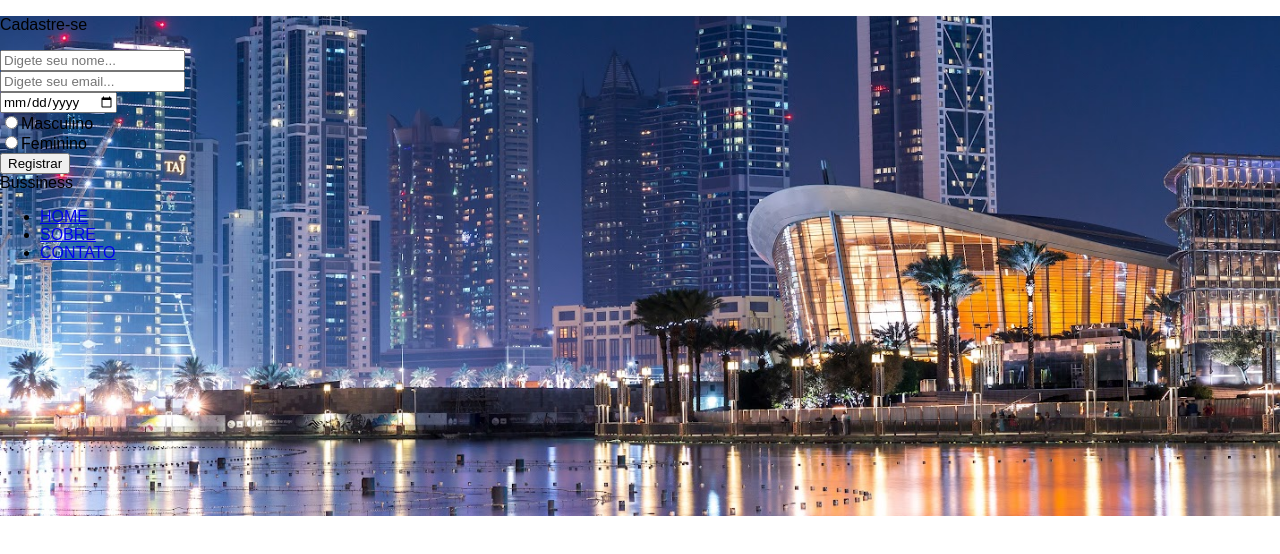
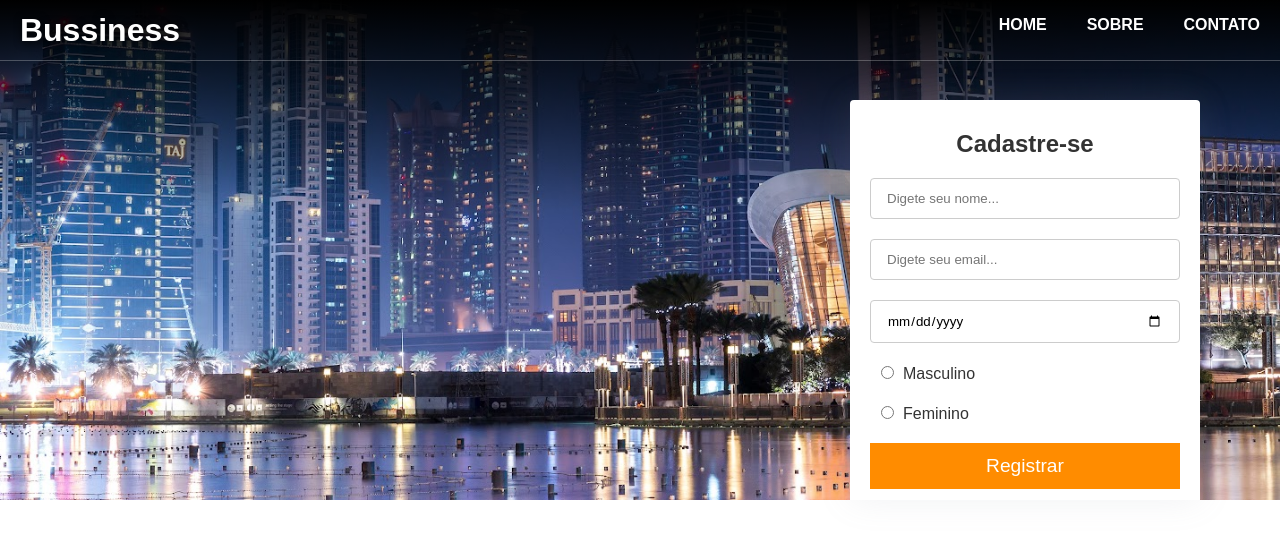
Before and after one commit to Raphael042/landingPageSimples, a plain HTML site: page index.html in a window 1280 px wide. Drawn offline with Linux system fonts and the light colour scheme.

Commit message:
CSS e Gradiante

```diff
--- a/CSS/style.CSS
+++ b/CSS/style.CSS
@@ -13,5 +13,81 @@ header{
     background-size: cover;
     background-position: bottom;
     position: relative;
+}
+header .bg-gradient{
+    background: rgb(0,0,0);
+    background: linear-gradient(180deg, rgba(0,0,0,1) 0%, rgba(255,255,255,0) 70%);
+    width: 100%;
+    min-height: 300px;
+}
+#register{
+    background-color: #fff;
+    width: 100%;
+    height: 400px;
+    max-width: 350px;
+    position: absolute;
+    bottom: 0;
+    right: 10vh;
+    box-shadow: 0 0 2.1rem rgba(140, 152, 164, .125);
+    border-top-left-radius: 0.25rem;
+    border-top-right-radius: 0.25rem;
+    padding: 20px;
+    color: #333;
+}
+#register p{
+    font-size: 1.5em;
+    font-weight: 700;
+    margin-bottom: 20px;
+    text-align: center;
+    margin-top: 10px;
+}
+.field{
+    width: 100%;
+    margin-bottom: 20px;
+}
+#register input{
+    width: 100%;
+    padding: .75rem 1rem;
+    border-radius: 4px;
+    border: 1px solid #ccc;
+}
+#register input[type=radio]{
+    width: 25px;
+}
+#register button{
+    width: 100%;
+    border: none;
+    background-color: darkorange;
+    color: #fff;
+    font-size: 1.2rem;
+    padding: .75rem;
+}
+.header-border{
+    display:flex ;
+    border-bottom: 1px solid rgba(255, 255, 255, .25);
+}
+#logo{
+    width: 200px;
+        color: #ffff;
+        line-height: 60px;
+        text-align: center;
+        font-size: 2em;
+        font-weight: 700;
+        text-shadow: 1px 1px 8px #000;
+}
+.menu{
+    flex: 1;
+}
+.menu ul{
+    display: flex;
+    list-style: none;
+    padding: 0;
+    justify-content: flex-end;
+}
+.menu a{
+    text-decoration: none;
+    color: #fff;
+    font-weight: 700;
+    padding: 20px;
 
 }
--- a/index.html
+++ b/index.html
@@ -23,7 +23,7 @@
             </div>
             <button>Registrar</button>
         </form>
-        <div class="bj-gradient">
+        <div class="bg-gradient">
             <div class="header-border">
                 <div id="logo">Bussiness</div>
                 <nav class="menu">
```
